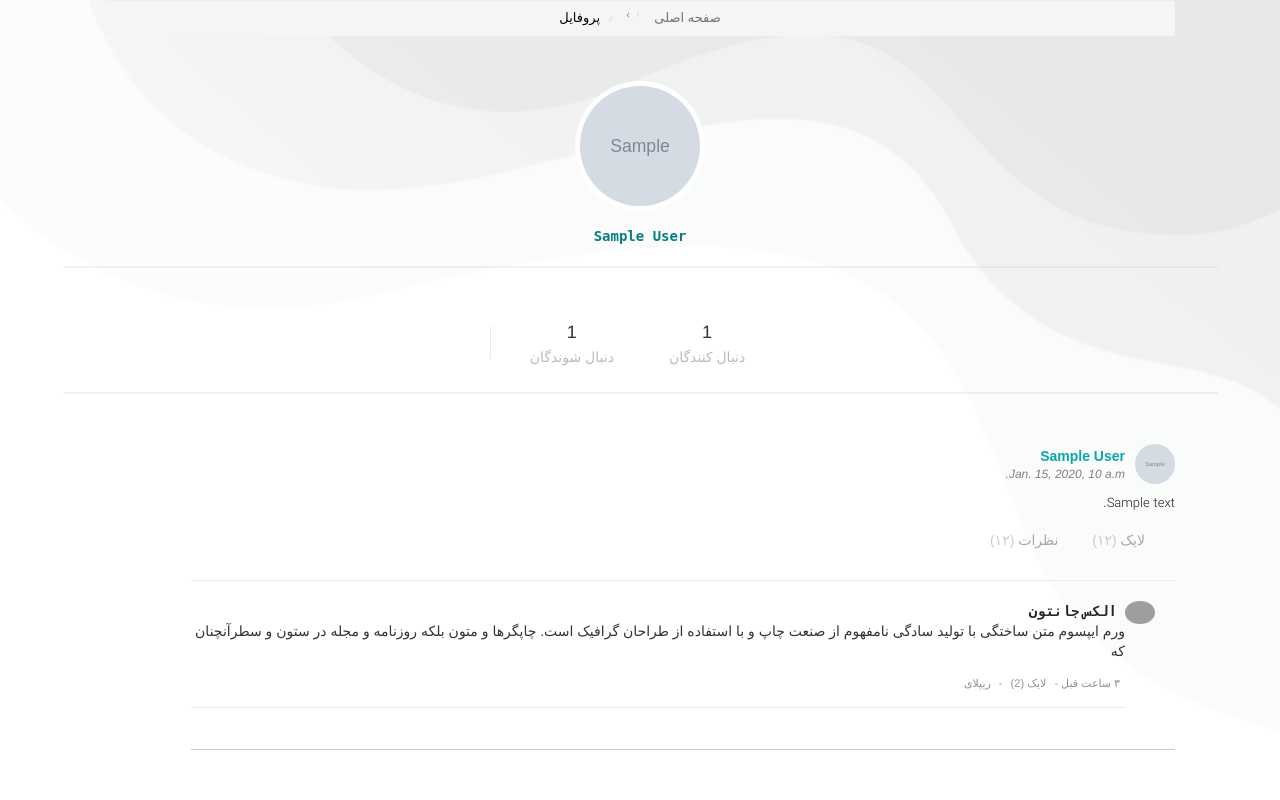
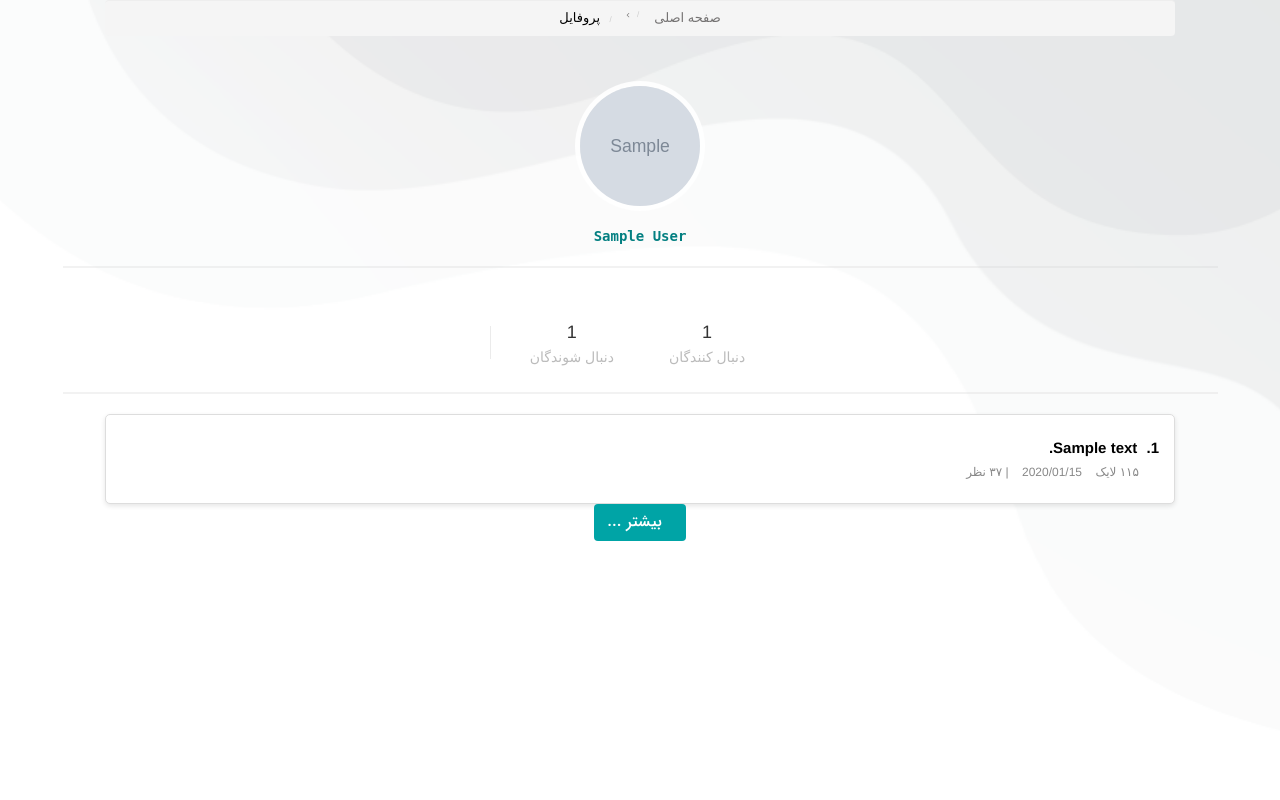
Before and after one commit to Rouhi01/book_store, a Django app: page /accounts/profile/1/ in a window 1280 px wide. Run offline with Django 5.2, Linux system fonts and the light colour scheme; tables that the repository leaves empty hold one stand-in row (values such as "Sample post"); grey boxes marked "Sample" are stand-in pictures; some libraries are stand-ins or nearby versions; grey boxes are pictures that could not be loaded.

Commit message:
just some change in profile page

```diff
--- a/accounts/templates/accounts/profile.html
+++ b/accounts/templates/accounts/profile.html
@@ -163,99 +163,28 @@
             <section class="profile-feed">
                 <!-- profile stories -->
                 <div class="profile-stories">
+                    <div style="max-width: 100%; margin: auto; background-color: #fff; border: 1px solid #ddd; border-radius: 5px; box-shadow: 0 2px 5px rgba(0, 0, 0, 0.1); padding: 15px;">
                         {% for post in posts %}
-                        <article class="story">
-                            <div class="story-content">
-                                <!-- story header -->
-                                <header style="display: flex; align-items: center; justify-content: flex-start; direction: rtl;">
-                                    <!-- عکس سمت راست -->
-                                    <div style="margin-left: 10px;">
-                                        <img src="{% if user.profile.profile_picture %}{{ user.profile.profile_picture.url }}
-                                              {% else %}{% static 'img/default_avatar/default-avatar.png' %}{% endif %}"
-                                             alt="پروفایل"
-                                             style="border-radius: 50%; width: 40px; height: 40px;">
-                                    </div>
-                                    <!-- نام و ساعت سمت چپ -->
-                                    <div style="display: flex; flex-direction: column;">
-                                        <a href="#"
-                                           style="font-family: Arial, Baskerville, monospace; color: #0aa7a9; font-weight: bold; text-decoration: none;">
-                                            {{ user.profile.first_name }} {{ user.profile.last_name }}
-                                        </a>
-                                        <em style="font-size: 12px; color: #808080;">{{ post.created_at}}</em>
-                                    </div>
-                                </header>
-                                <div class="story-main-content">
-                                    <p>{{ post.content }}</p>
-                                </div>
-                                <!-- story like and comment link -->
-                                <footer>
-                                    <a href="#" class="liked" style="color: darkgray">
-                                        <i class="entypo-heart"></i>
-                                        لایک
-                                        <span>(۱۲)</span>
-                                    </a>
-                                    <a href="#" style="color: darkgray">
-                                        <i class="entypo-comment"></i>
-                                        نظرات
-                                        <span>(۱۲)</span>
-                                    </a>
-                                    <!-- story comments -->
-                                    <ul class="comments">
-                                        <li>
-                                            <div class="user-comment-thumb">
-                                                <img src="https://bootdey.com/img/Content/avatar/avatar1.png" alt=""
-                                                     class="img-circle" width="30">
-                                            </div>
-                                            <div class="user-comment-content">
-                                                <a href="#" class="user-comment-name fw-bold text-dark"
-                                                   style="margin-right: 8px; font-family: Arial, Baskerville, monospace;">
-                                                    الکس جانتون
-                                                </a><br>
-                                                ورم ایپسوم متن ساختگی با تولید سادگی نامفهوم از صنعت چاپ و با استفاده از
-                                                طراحان گرافیک است. چاپگرها و متون بلکه روزنامه و مجله در ستون و سطرآنچنان که
-                                                <div class="user-comment-meta">
-                                                    <a href="#" class="comment-date">۳ ساعت قبل</a>
-                                                    -
-                                                    <a href="#">
-                                                        <i class="entypo-heart"></i>
-                                                        لایک
-                                                        <span>(2)</span>
-                                                    </a>
-                                                    -
-                                                    <a href="#">
-                                                        <i class="entypo-comment"></i>
-                                                        ریپلای
+                            <div style="padding: 7px 0;">
+                                <div style="font-size: 15px; font-weight: bold; margin-bottom: 5px; color: #000;">
+                                    <span>{{ forloop.counter }}</span>.
+                                    <a href=""
+                                       style="text-decoration: none;
+                                       color: #000000;
+                                       margin-right: 5px">{{ post.content|truncatewords:'15' }}
                                     </a>
                                 </div>
+                                <div style="font-size: 12px; color: #888; margin-right: 20px">
+                                    <span style="margin-left: 10px;">۱۱۵ لایک</span>
+                                    <span style="margin-left: 10px;">{{ post.created_at|date:'Y/m/d' }} </span>
+                                    <span>|</span>
+                                    <span>۳۷ نظر</span>
                                 </div>
-                                        </li>
-
-                                        {% if request.user.is_authenticated %}
-                                            <li class="comment-form">
-                                                <div class="user-comment-thumb">
-                                                    <img src="https://bootdey.com/img/Content/avatar/avatar6.png" alt=""
-                                                         class="img-circle" width="30">
                             </div>
-                                                <div class="user-comment-content">
-                                            <textarea class="form-control autogrow" placeholder="نظرتو بنویس ..."
-                                                      style="margin-right: 8px; overflow: hidden; word-wrap: break-word; resize: horizontal; height: 46px;"></textarea>
-                                                    <button class="btn">
-                                                        <i class="entypo-chat"></i>
-                                                    </button>
-                                                </div>
-                                            </li>
-                                        {% endif %}
-                                    </ul>
-                                </footer>
-                                <!-- separator -->
-                                <hr>
-                            </div>
-                        </article>
                         {% empty %}
                             <p>پستی وجود ندارد</p>
                         {% endfor %}
-
-
+                    </div>
                     <div class="text-center">
                         <a href="#" class="btn btn-icon icon-left">
                             <i class="entypo-hourglass"></i>
```
Also changed, not shown: accounts/templates/accounts/detail_post.html (added, +141 -0 lines), utils.py (line endings or trailing spaces). Lines whose indentation alone changed are shown as unchanged.
